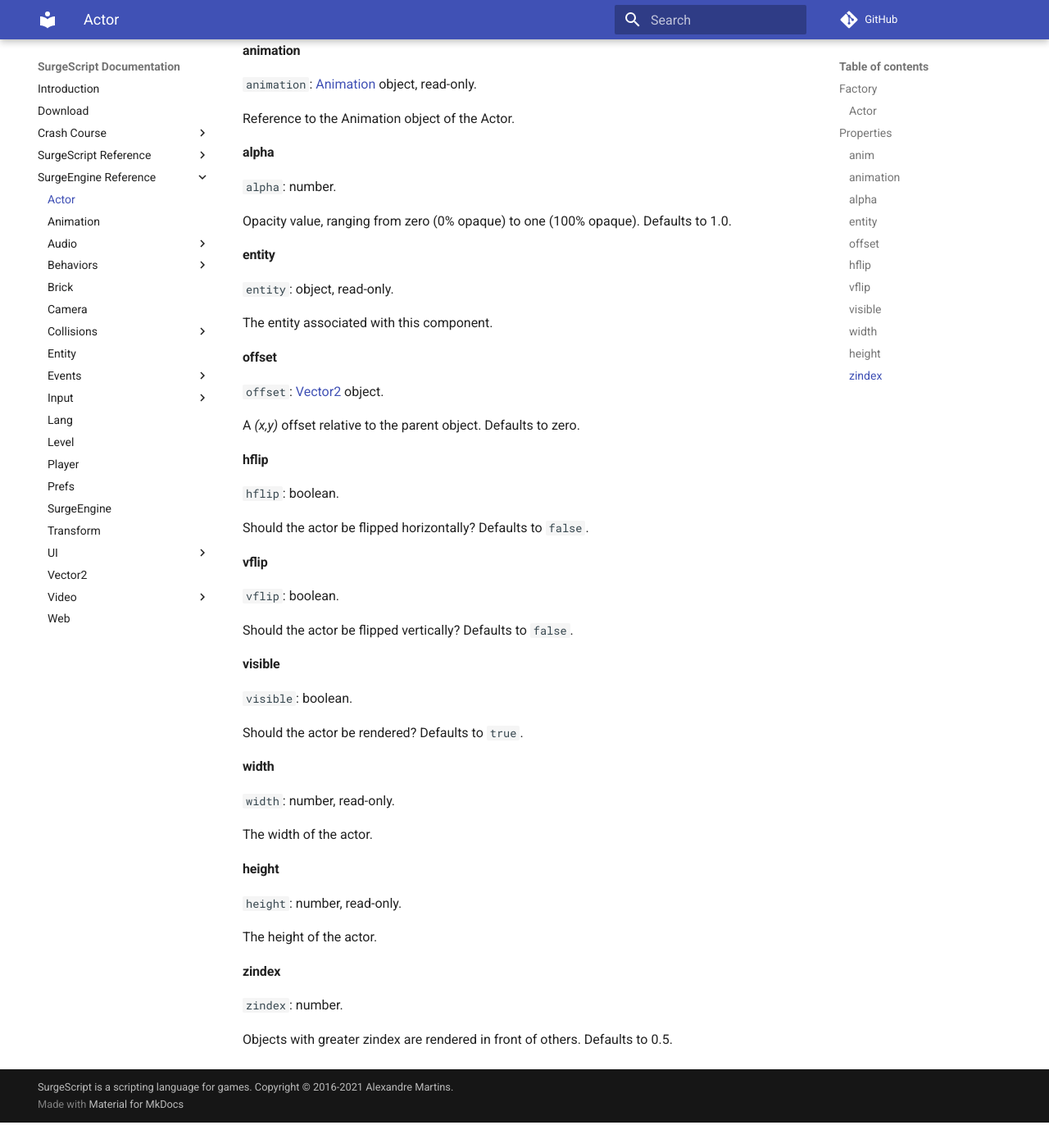
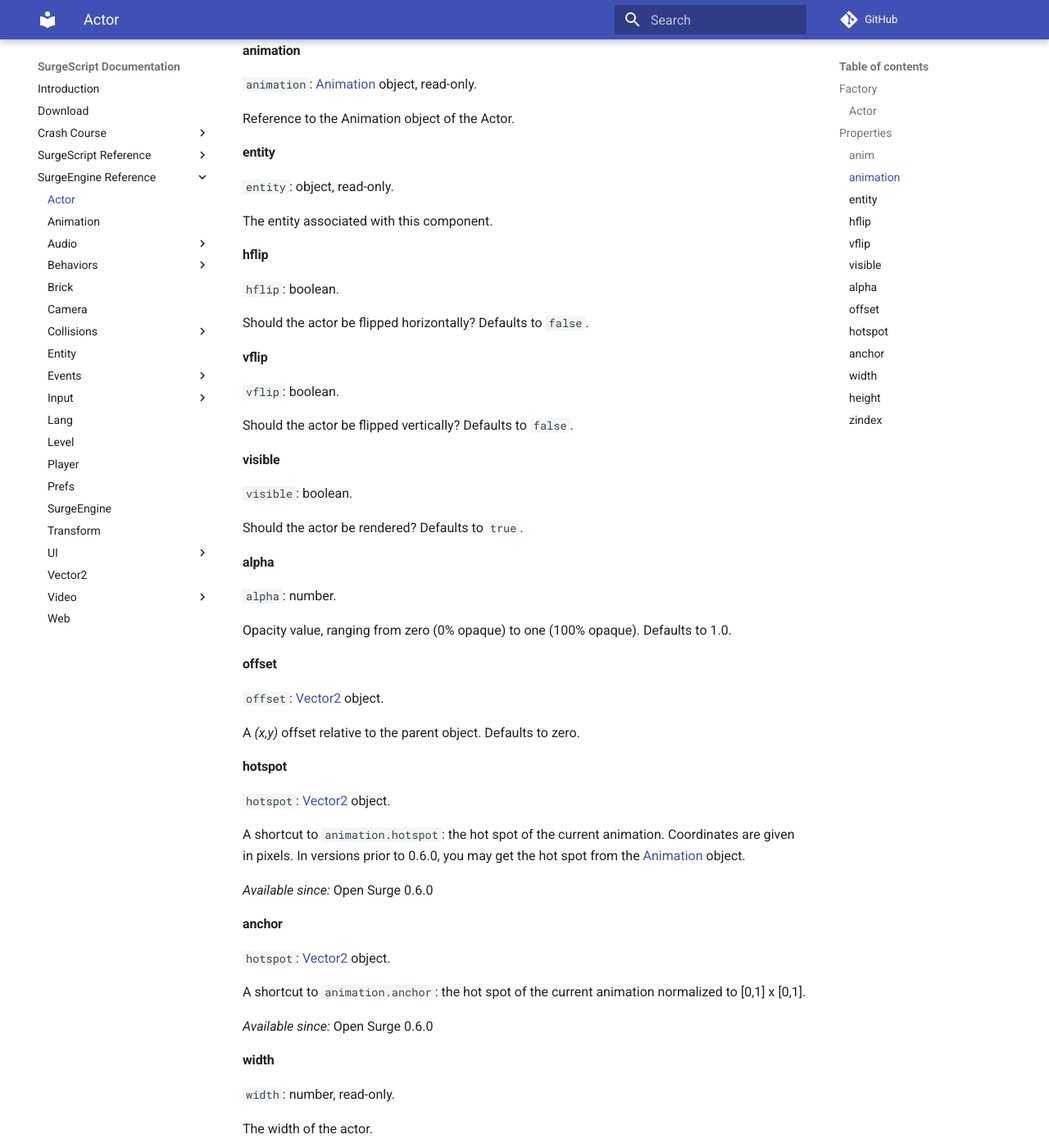
Before and after one commit to alemart/surgescript, an MkDocs documentation site: the page built from docs/engine/actor.md, in a window 1280 px wide and 1400 px high, scrolled down 1052 px. Shown: the whole window at 82% size. Built offline with MkDocs 1.6.1 and Material for MkDocs 9.7.7, drawn with Linux system fonts in a browser that asks for light colours; comment, search, counter and statistics services are not loaded; before the commit the page ends 2421 px from its top, so only the background shows below that.

Commit message:
Write docs: Animation.anchor, Actor.anchor, Actor.hotspot

```diff
--- a/docs/engine/actor.md
+++ b/docs/engine/actor.md
@@ -52,23 +52,11 @@
 
 Reference to the Animation object of the Actor.
 
-#### alpha
-
-`alpha`: number.
-
-Opacity value, ranging from zero (0% opaque) to one (100% opaque). Defaults to 1.0.
-
 #### entity
 
 `entity`: object, read-only.
 
 The entity associated with this component.
-
-#### offset
-
-`offset`: [Vector2](/engine/vector2) object.
-
-A *(x,y)* offset relative to the parent object. Defaults to zero.
 
 #### hflip
 
@@ -88,6 +76,34 @@
 
 Should the actor be rendered? Defaults to `true`.
 
+#### alpha
+
+`alpha`: number.
+
+Opacity value, ranging from zero (0% opaque) to one (100% opaque). Defaults to 1.0.
+
+#### offset
+
+`offset`: [Vector2](/engine/vector2) object.
+
+A *(x,y)* offset relative to the parent object. Defaults to zero.
+
+#### hotspot
+
+`hotspot`: [Vector2](/engine/vector2) object.
+
+A shortcut to `animation.hotspot`: the hot spot of the current animation. Coordinates are given in pixels. In versions prior to 0.6.0, you may get the hot spot from the [Animation](/engine/animation) object.
+
+*Available since:* Open Surge 0.6.0
+
+#### anchor
+
+`hotspot`: [Vector2](/engine/vector2) object.
+
+A shortcut to `animation.anchor`: the hot spot of the current animation normalized to [0,1] x [0,1].
+
+*Available since:* Open Surge 0.6.0
+
 #### width
 
 `width`: number, read-only.
```
Also changed, not shown: docs/engine/animation.md (+9 -1 lines).
